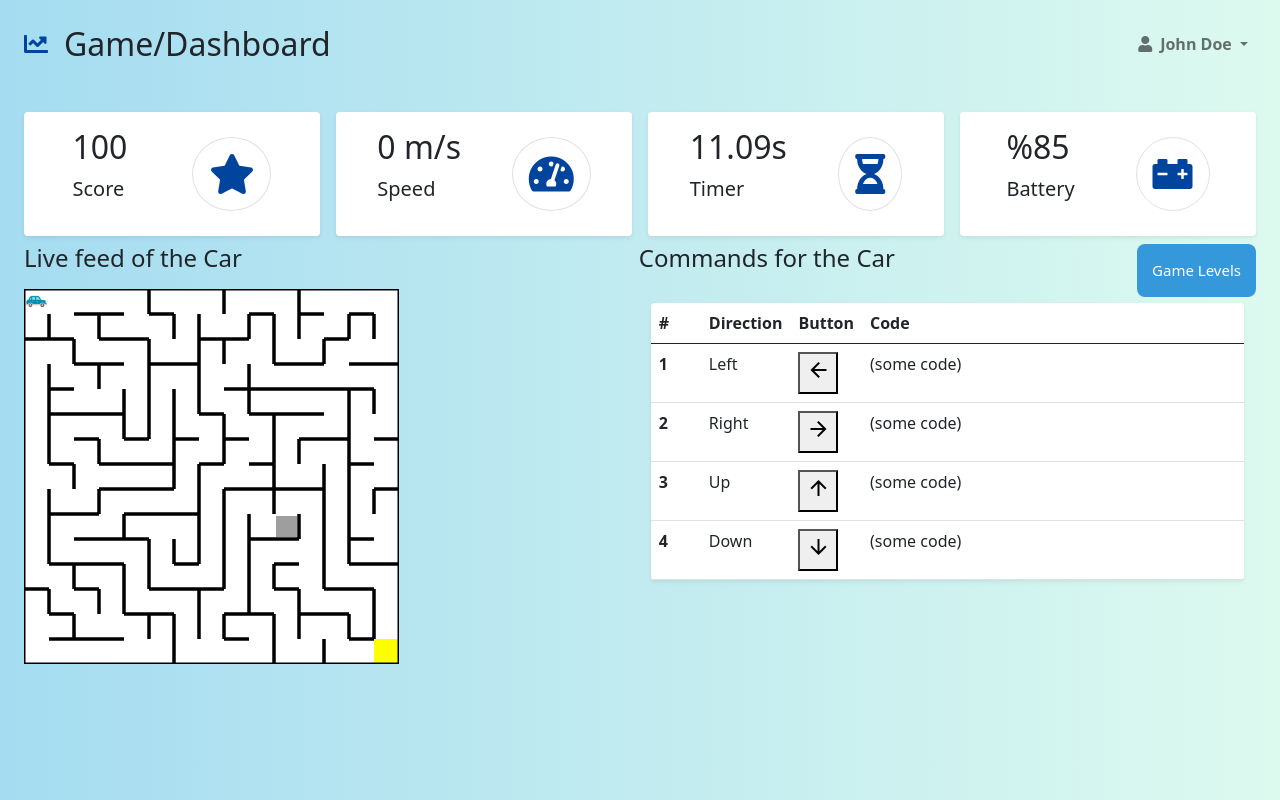
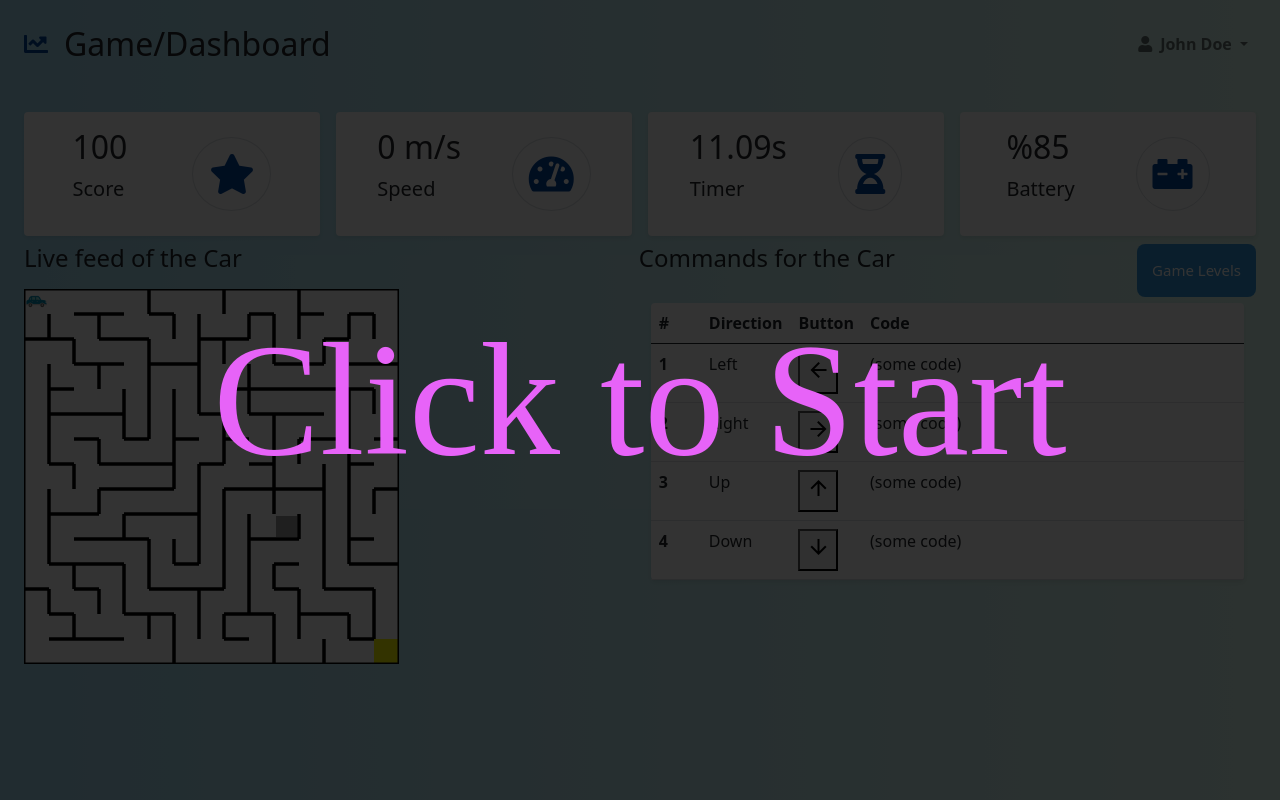
Before and after one commit to mathewyeo/ICT2201-P1-7, a PHP site: page /control.html in a window 1280 px wide. Run offline with PHP 8.4, Linux system fonts and the light colour scheme; some libraries are stand-ins or nearby versions.

Commit message:
updated game buttons

```diff
--- a/dashboard/control.html
+++ b/dashboard/control.html
@@ -77,6 +77,13 @@
                             <i class="fas fa-car-battery fs-1 primary-text border rounded-full secondary-bg p-3"></i>
                         </div>
                     </div>
+                </div>
+                <div class="overlay-text visible">
+                    Click to Start
+                </div>
+                <div id="game-over-text" class="overlay-text">
+                    GAME OVER
+                    <span class="overlay-text-small">Click to Restart</span>
                 </div>
                 <div style='float:left'>
                     <h3 class="fs-4 mb-3">Live feed of the Car</h3>
--- a/dashboard/maze.js
+++ b/dashboard/maze.js
@@ -10,7 +10,7 @@ var carImage;
 
 
 function startGame() {
-
+  let overlays = Array.from(document.getElementsByClassName('overlay-text'));
   canvas = document.getElementById('canvas');
   ctx = canvas.getContext('2d');
 
@@ -23,6 +23,13 @@ function startGame() {
   document.addEventListener('keyup', keyUp);
 
   maze.generate();
+
+  overlays.forEach(overlay => {
+    overlay.addEventListener('click', () => {
+        overlay.classList.remove('visible');
+        startGame()
+    });
+});
 }
 
 class Car {
@@ -504,5 +511,6 @@ function goalReached() {
   console.log("car col " + car.col + " final score " + car.finalscore)
   if ((car.col == maze.cols - 1) && ((car.row == maze.rows - 1))) {
     car.reachedfinal = 1;
+    document.getElementById('game-over-text').classList.add('visible');
   }
 }
--- a/dashboard/styles2.css
+++ b/dashboard/styles2.css
@@ -17,6 +17,41 @@
     border-radius: 100%;
   }
 
+  .overlay-text {
+    top: 0;
+    left: 0;
+    right: 0;
+    bottom: 0;
+    z-index: 100;
+    display: none;
+    position: fixed;
+    justify-content: center;
+    align-items: center;
+    flex-direction: column;
+    color: rgb(231, 99, 248);
+    font-family: Special Elite, serif;
+    transition: background-color 500ms, font-size 500ms;
+  }
+
+  .overlay-text-small {
+    font-size: .3em;
+  }
+
+  .overlay-text.visible {
+    display: flex;
+    animation: overlay-grow 500ms forwards;
+  }
+
+  @keyframes overlay-grow {
+    from {
+      background-color: rgba(0, 0, 0, 0);
+      font-size: 0;
+    }
+    to {
+      background-color: rgba(0, 0, 0, .8);
+      font-size: 10em;
+    }
+  }
 
   #wrapper {
     overflow-x: hidden;
```
